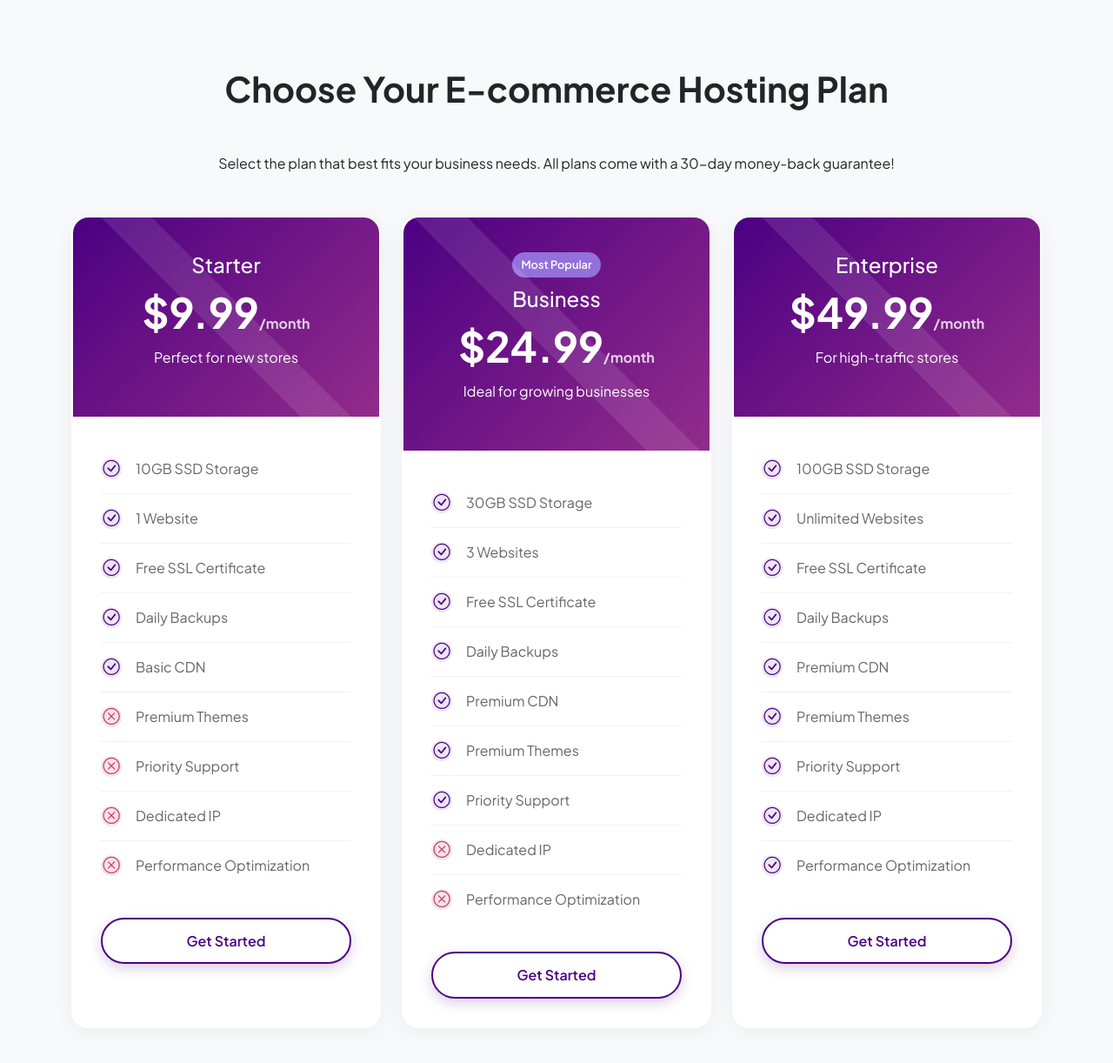
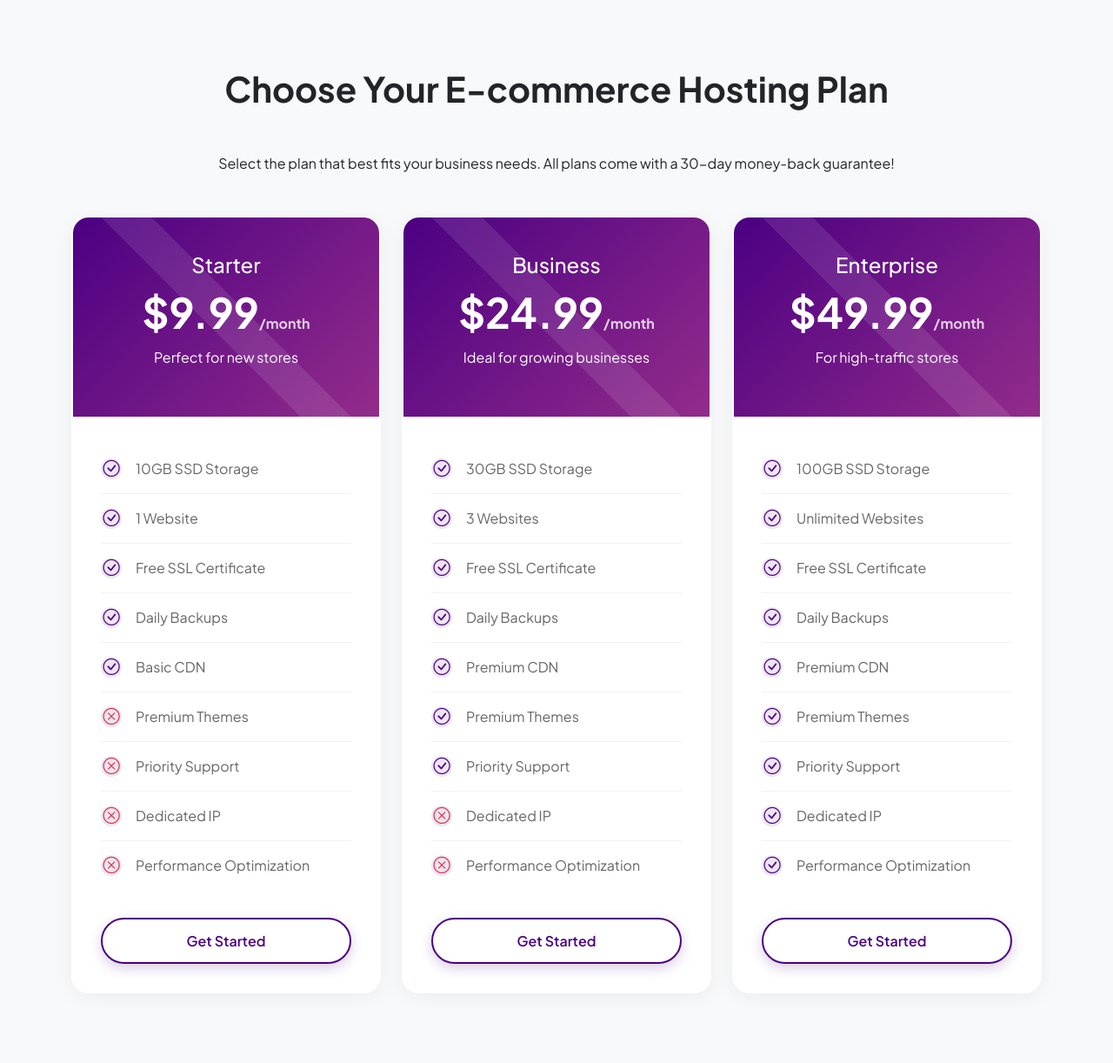
Before and after one commit to Alvingold/hostcanon, a PHP site: page /ecommerce-hosting.php in a window 1280 px wide. Shown: the part 2311-3533 px from the top of the page at 87% size. Run offline with PHP 8.4, Linux system fonts and the light colour scheme; some libraries are stand-ins or nearby versions.

Commit message:
modified:   ecommerce-hosting.php modified:   contacts.php modified:   index.php modified:   vps-hosting.php

```diff
--- a/ecommerce-hosting.php
+++ b/ecommerce-hosting.php
@@ -140,17 +140,6 @@
             font-size: 1.5rem;
             font-weight: 600;
             margin-bottom: 15px;
-        }
-
-        .popular-badge {
-            background-color: var(--accent-color);
-            color: white;
-            padding: 5px 10px;
-            font-size: 0.8rem;
-            font-weight: 600;
-            border-radius: 20px;
-            display: inline-block;
-            margin-bottom: 10px;
         }
 
         /* Platforms section */
@@ -561,7 +550,6 @@
                 <div class="col-md-4 mb-4" data-aos="fade-up" data-aos-delay="200">
                     <div class="pricing-card">
                         <div class="pricing-header">
-                            <span class="popular-badge">Most Popular</span>
                             <h3>Business</h3>
                             <div class="price-tag">$24.99<span class="price-duration">/month</span></div>
                             <p>Ideal for growing businesses</p>
```
